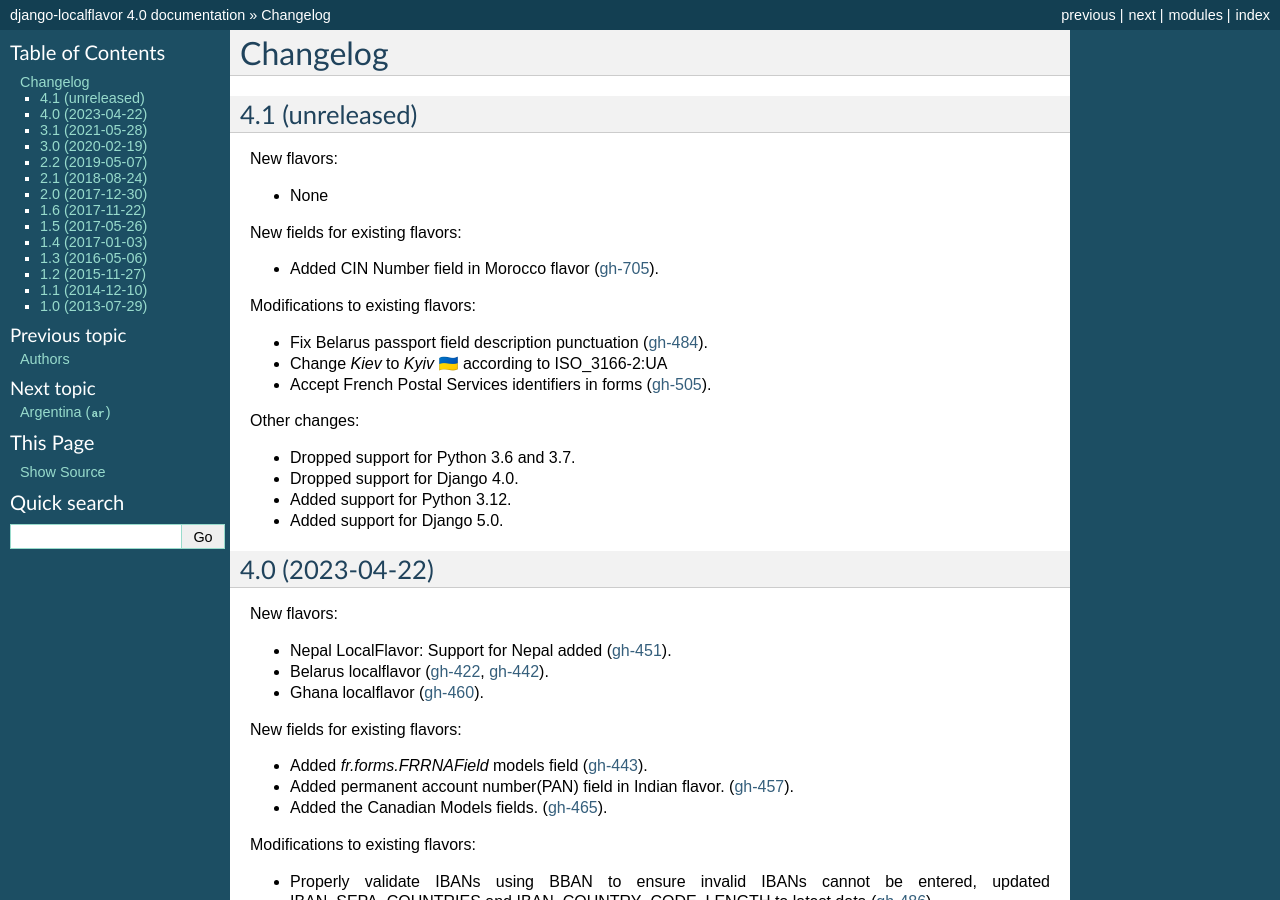
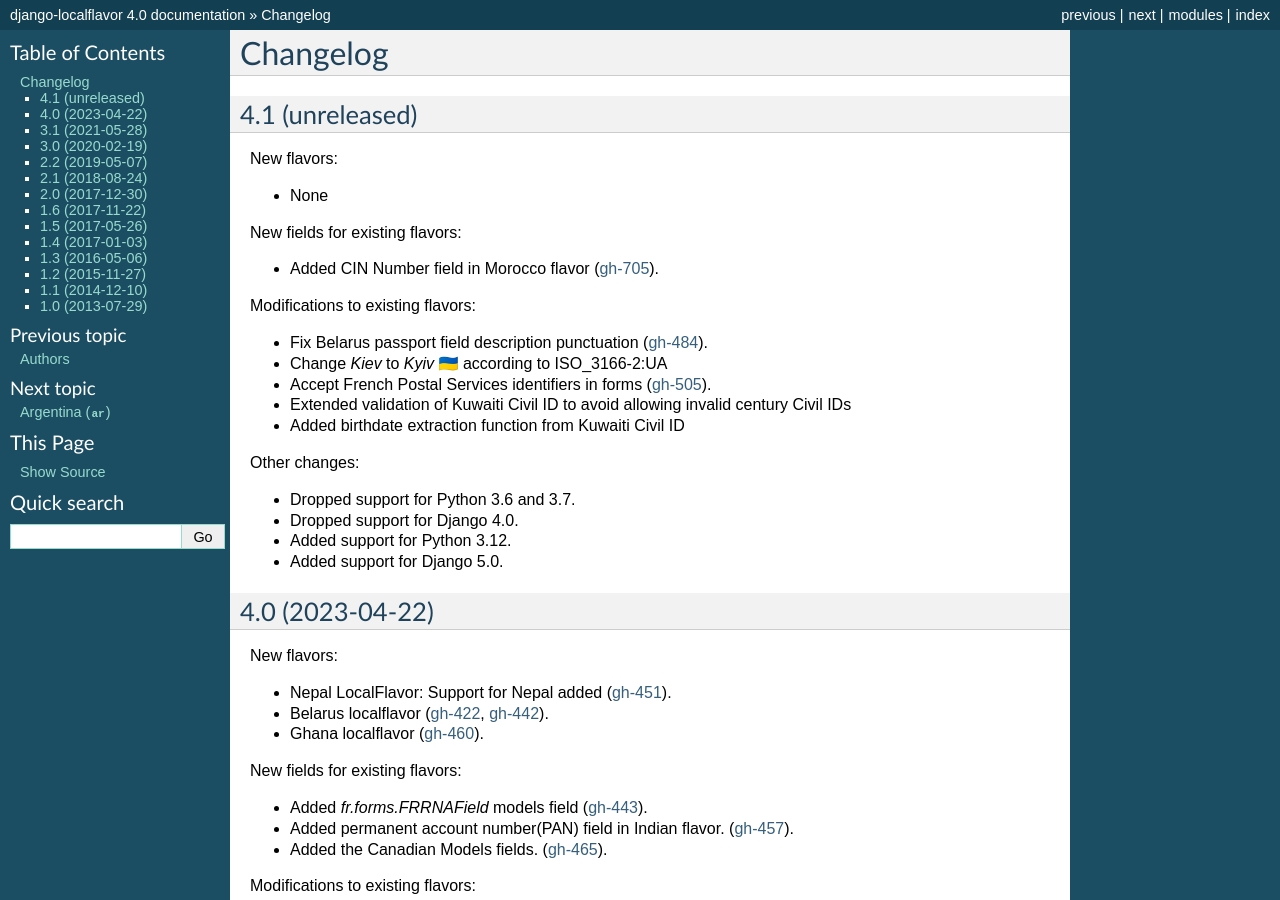
Before and after one commit to django/django-localflavor, a Sphinx documentation site: the page built from docs/changelog.rst, in a window 1280 px wide and 900 px high. Built offline with Sphinx 7.4.7, drawn with Linux system fonts in a browser that asks for light colours.

Commit message:
add authors and changelog entries

```diff
--- a/docs/authors.rst
+++ b/docs/authors.rst
@@ -96,6 +96,7 @@
 * Matias Dinota
 * Michał Sałaban
 * Mike Lissner
+* Mohammed Al-Abdulhadi
 * Morgane Alonso
 * Naglis Jonaitis
 * Nishit Shah
--- a/docs/changelog.rst
+++ b/docs/changelog.rst
@@ -19,6 +19,8 @@
 - Change `Kiev` to `Kyiv` 🇺🇦 according to ISO_3166-2:UA
 - Accept French Postal Services identifiers in forms
   (`gh-505 <https://github.com/django/django-localflavor/pull/505>`_).
+- Extended validation of Kuwaiti Civil ID to avoid allowing invalid century Civil IDs
+- Added birthdate extraction function from Kuwaiti Civil ID
 
 Other changes:
 
```
